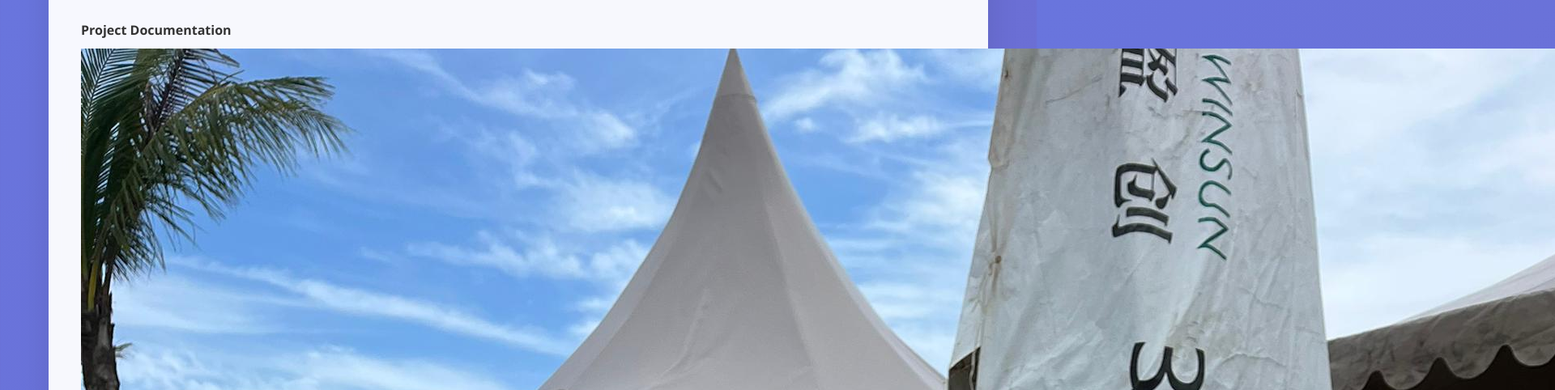
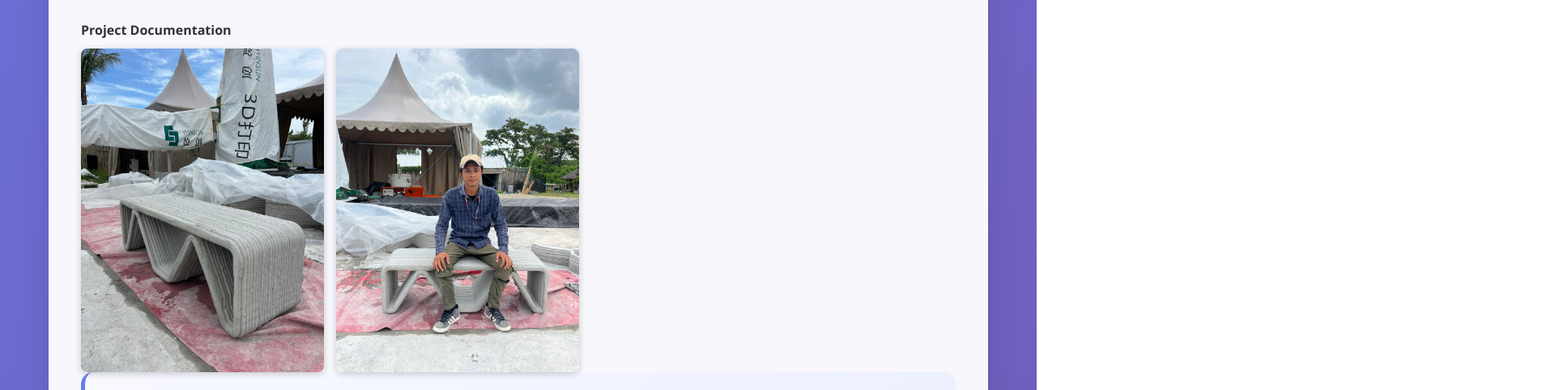
Before and after one commit to NicolaChristanto/Portofolio, a plain HTML site: page index.html in a window 1280 px wide. Shown: the part 1895-2377 px from the top of the page at 81% size, 1920 px wide, since content can reach past the window. Drawn offline with Linux system fonts and the light colour scheme.

Commit message:
Update index.html

```diff
--- a/index.html
+++ b/index.html
@@ -16,7 +16,7 @@
   margin-top: 10px;
 }
 
-.photo-gallery jpeg {
+.photo-gallery img {
   width: 100%;
   max-width: 300px;
   border-radius: 8px;
```
